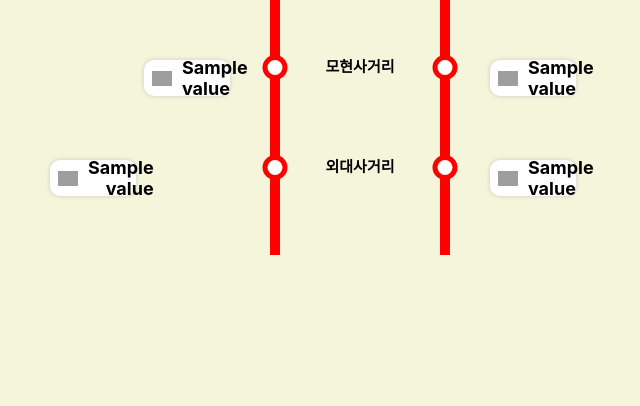
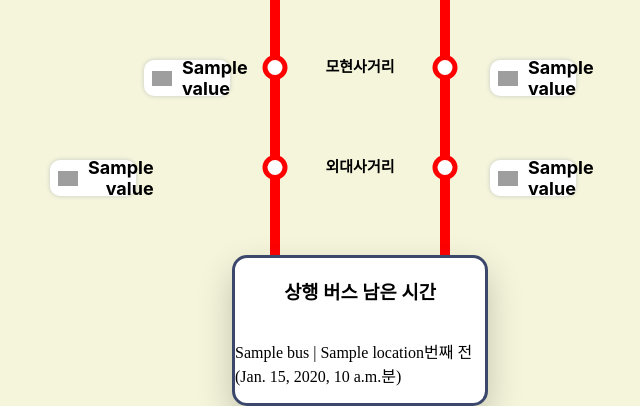
Before and after one commit to leestana01/Hufs_BusTime, a Django app: template bustimeline/UpBus/templates/bus_list.html in a window 1280 px wide. Shown: the part 597-1003 px from the top of the page, without its empty margins (280-920 px from the left). Before the commit the page ends 852 px from the top, so only its background shows below. Run offline with Django 4.2, Linux system fonts and the light colour scheme; the template is opened without the code that fills it: most values are stand-ins (such as "Sample title", 1, 10 or a date in 2020); some web fonts are replaced.

Commit message:
상행 버스 위치 추가

```diff
--- a/bustimeline/DownBus/templates/bus_list_up.html
+++ b/bustimeline/DownBus/templates/bus_list_up.html
@@ -207,6 +207,7 @@
       <div id="container">
         <div id="container1" class="container">
           <div class="column">
+            <a href="/"><img src="/static/logo.png" style="width:200px; height:100px"></a>
             <div class="rectangle column">
               <p class="text">🚍 오늘 버스 시간표</p>
               <button
--- a/bustimeline/UpBus/templates/bus_list.html
+++ b/bustimeline/UpBus/templates/bus_list.html
@@ -72,6 +72,7 @@
             display: flex;
             justify-content: center;
             align-items: center;
+            font-family: 'Main';
         }
 
       .circle {
@@ -387,8 +388,13 @@
 
                     </div>
                     <!--여기까지 bid DIV-->
-
-
+                <div class="rectangle column"
+                style="width: 250px; height:auto; border:3px solid #3c486b; display:flex;">
+                  <h3> 상행 버스 남은 시간</h3>
+                  {% for bus, info in upInfo.items %}
+                  <p>{{bus}} | {{info.location}}번째 전 ({{info.predict_time}}분)</p>
+                  {% endfor %}
+                </div>
                 </div>
             </div>
         </div>
--- a/bustimeline/UpBus/views.py
+++ b/bustimeline/UpBus/views.py
@@ -14,6 +14,7 @@ def bus_list(request):
     # 실시간 버스 위치 정보를 저장할 딕셔너리
     bus_locations_Down = APICaller(228000345) #하행 종점 | 외대.모현빌라
     bus_locations_Up = APICaller(228000349) #상행 종점 | 한국외대종점
+    bus_locations_info = APICaller(228000352)
     print('------------------------API 호출 끝!---------------------------')
 
     downList1 = [[],[],[],[],[]]
@@ -45,6 +46,7 @@ def bus_list(request):
         'bus_stops': bus_stops,
         'downList' : downList2,
         'upList' : upList,
+        'upInfo' : bus_locations_info,
     }
 
     return render(request, 'bus_list.html', context)
```
